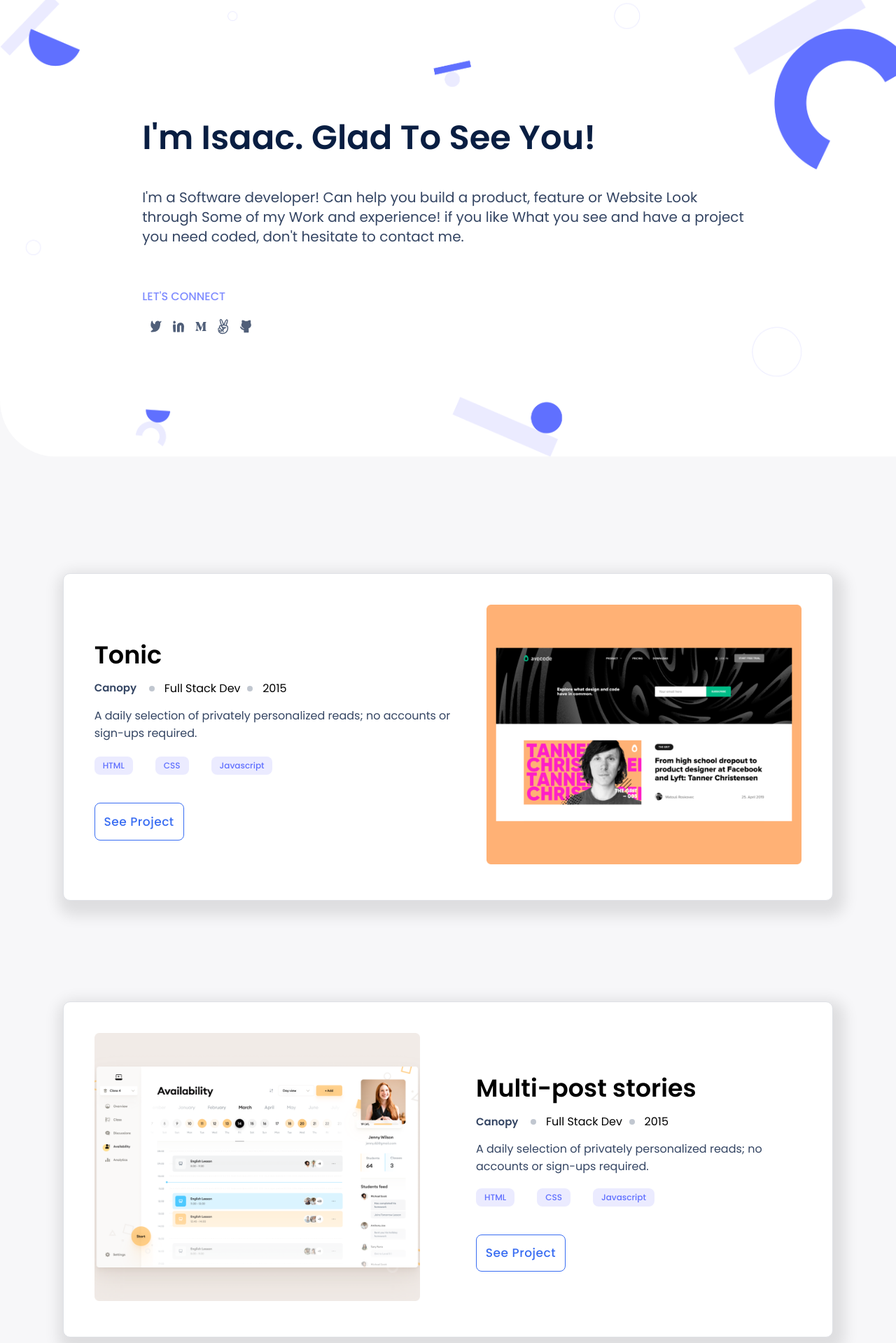
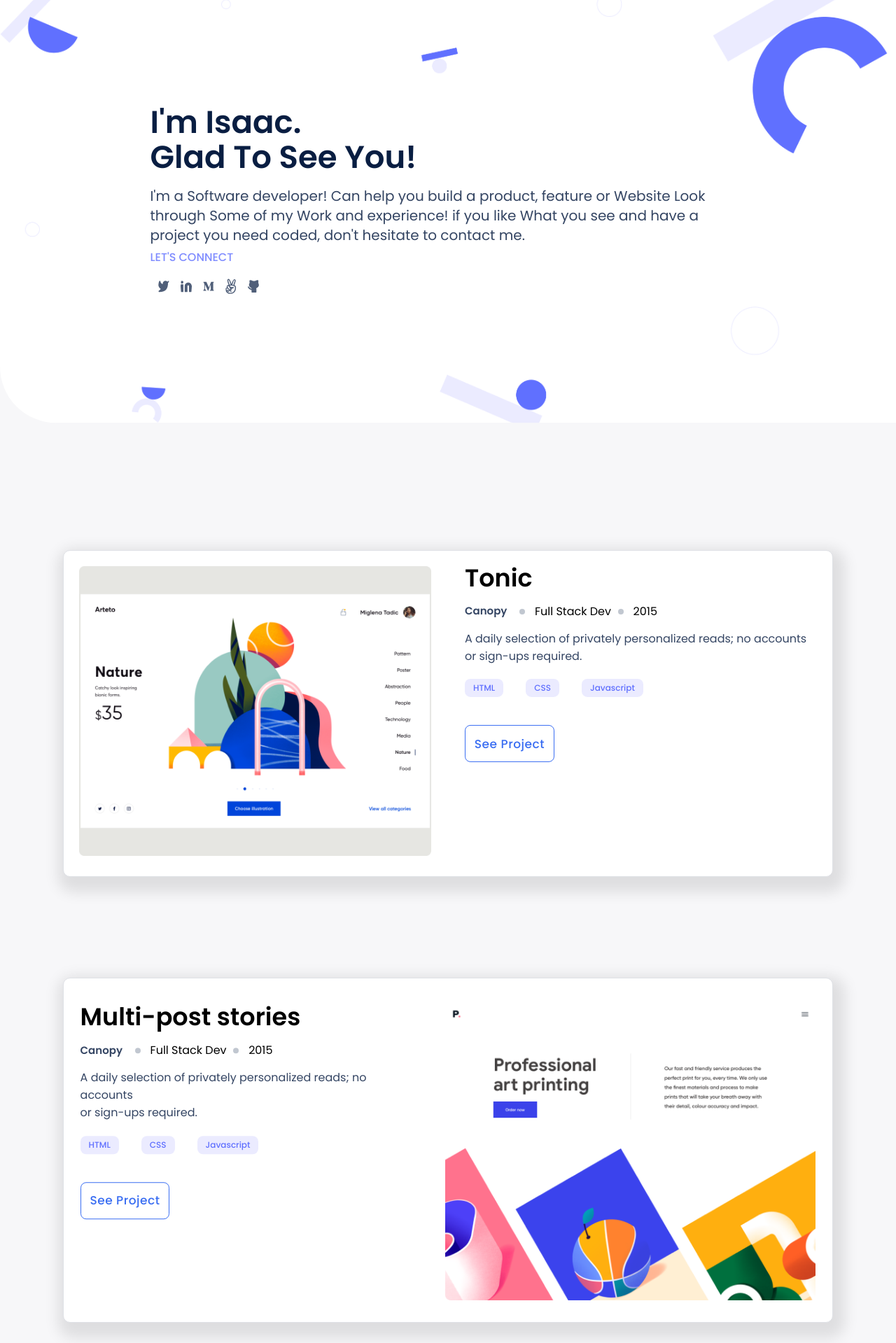
Before and after one commit to Isaac-ej/Portfolio_Website, a website: page index.html in a window 1280 px wide. Shown: the part 101-2020 px from the top of the page at 70% size. Drawn offline with Linux system fonts and the light colour scheme.

Commit message:
implement required changes

```diff
--- a/index.html
+++ b/index.html
@@ -31,7 +31,7 @@
 
       <main class="showcase">
       <section class="title">
-        <h1>I'm Isaac. Glad To see you!</h1>
+        <h1>I'm Isaac. <span class="span">Glad To see you!</span> </h1>
 
         <p>
           I'm a Software developer! Can help you build a product, feature or Website Look through Some of my Work and
@@ -65,7 +65,7 @@
       <section class="work">
       <article class="card-container">
         <div class="gb-img">
-          <img src="img/Snapshoot Portfolio.png">
+          <img src="img/Snapshoot Portfolio4.png" alt="">
         </div>
         <div class="contents">
           <div class="heading">
@@ -86,7 +86,7 @@
               <span>2015</span>
             </ul>
           </div>
-          <p class="heading2">A daily selection of privately personalized reads; no accounts or sign-ups required.</p>
+          <p class="heading2 ">A daily selection of privately personalized reads; no accounts or sign-ups required.</p>
           <div class="tech">
             <ul>
               <li><span>HTML</span> </li>
@@ -102,9 +102,9 @@
 
       <article class="card-container">
         <div class="gb-img">
-          <img src="img/Snapshoot Portfolio(2).png">
+          <img src="img/Snapshoot Portfolio2.png">
         </div>
-        <div class="contents">
+        <div class="contents contents-b">
           <div class="heading">
             <h3>Multi-post stories</h3>
           </div>
@@ -123,7 +123,7 @@
               <span>2015</span>
             </ul>
           </div>
-          <p class="heading2">A daily selection of privately personalized reads; no accounts or sign-ups required.</p>
+          <p class="heading2 para">A daily selection of privately personalized reads; no accounts<span class="ps"></span> or</span> sign-ups required.</p>
           <div class="tech">
             <ul>
               <li><span>HTML</span> </li>
@@ -137,7 +137,7 @@
 
       <article class="card-container">
         <div class="gb-img">
-          <img src="img/Snapshoot Portfolio2.png">
+          <img src="img/Snapshoot Portfolio.png">
         </div>
         <div class="contents">
           <div class="heading">
@@ -174,9 +174,9 @@
 
       <article class="card-container">
         <div class="gb-img">
-          <img src="img/Snapshoot Portfoliolast.png">
+          <img class="last" src="img/Snapshoot Portfolio(2).png">
         </div>
-        <div class="contents">
+        <div class="contents contents-b">
           <div class="heading">
             <h3>Multi-post stories</h3>
           </div>
@@ -195,7 +195,7 @@
               <span>2015</span>
             </ul>
           </div>
-          <p class="heading2">A daily selection of privately personalized reads; no accounts or sign-ups required.</p>
+          <p class="heading2 para">A daily selection of privately personalized reads; no accounts or sign-ups required.</p>
           <div class="tech">
             <ul>
               <li><span>HTML</span> </li>
--- a/style.css
+++ b/style.css
@@ -688,31 +688,36 @@ hr {
   .showcase {
     background-image: url(img/Header\ bg@2x.png);
     background-repeat: no-repeat;
-    transform: translateY(10.8%);
-    padding: 1rem;
+    transform: translateY(9%);
+    padding: 2rem;
   }
 
   .showcase .title {
     display: flex;
     flex-wrap: wrap;
     align-items: start;
-    margin: 1rem 15%;
+    margin: 0.5rem 15%;
     padding-top: -5rem;
   }
 
   .title h1 {
     font-weight: 700;
-    font-size: 48px;
+    font-size: 45px;
     color: #091e42;
+    line-height: 50px;
+    margin-bottom: 1rem;
+  }
+
+  .span {
+    display: block;
   }
 
   .title p {
-    margin-bottom: 2rem;
+    margin-bottom: 1rem;
     font-weight: 400;
     font-size: 20px;
     line-height: 28px;
     color: #344563;
-    height: 122px;
   }
 
   .title h2 {
@@ -729,25 +734,50 @@ hr {
 
   .card-container {
     grid-template-columns: repeat(2, 1fr);
-    column-gap: 5rem;
+    column-gap: 3rem;
     row-gap: 1rem;
-    padding: 4%;
+    padding: 2%;
     width: 100%;
     box-shadow: 5px 10px 20px 12px rgba(0, 0, 0, 0.1);
   }
 
-  .card-container:nth-child(odd) {
+  .card-container:nth-child(even) {
     display: flex;
     flex-direction: row-reverse;
-    justify-content: space-evenly;
-    align-items: center;
+    justify-content: space-between;
+    align-items: flex-start;
     gap: 15px;
   }
 
   .card-container:nth-child(even) {
     align-items: center;
+    justify-content: center;
+    text-align: start;
+    padding: 1.5rem;
   }
 
+  .last {
+    width: 100%;
+    transform: translateX(-2%);
+  }
+  .para {
+    padding-right: 2rem;
+  }
+
+  .contents-b {
+    position: relative;
+    padding-bottom: 5rem;
+    overflow: hidden;
+  }
+
+  .card-container .contents {
+    transform: translateY(-5%);
+    overflow: hidden;
+  }
+
+ .ps {
+    display: block;
+  }
   .socials li img {
     width: 40px;
     height: 40px;
@@ -886,7 +916,6 @@ hr {
   }
 
   form input {
-    border-radius: 0;
     padding: 0.8rem;
     width: 150%;
     color: #172b4d;
@@ -900,7 +929,6 @@ hr {
   }
 
   textarea {
-    border-radius: 0;
     outline: none;
     resize: none;
     width: 150%;
@@ -934,6 +962,7 @@ hr {
     letter-spacing: 0.03em;
     margin-bottom: 2.5rem;
     margin-right: 2.5rem;
+    border-radius: 8px;
   }
 
   .form_btn:hover {
```
Also changed, not shown: img/Snapshoot Portfolio4.png (added).
